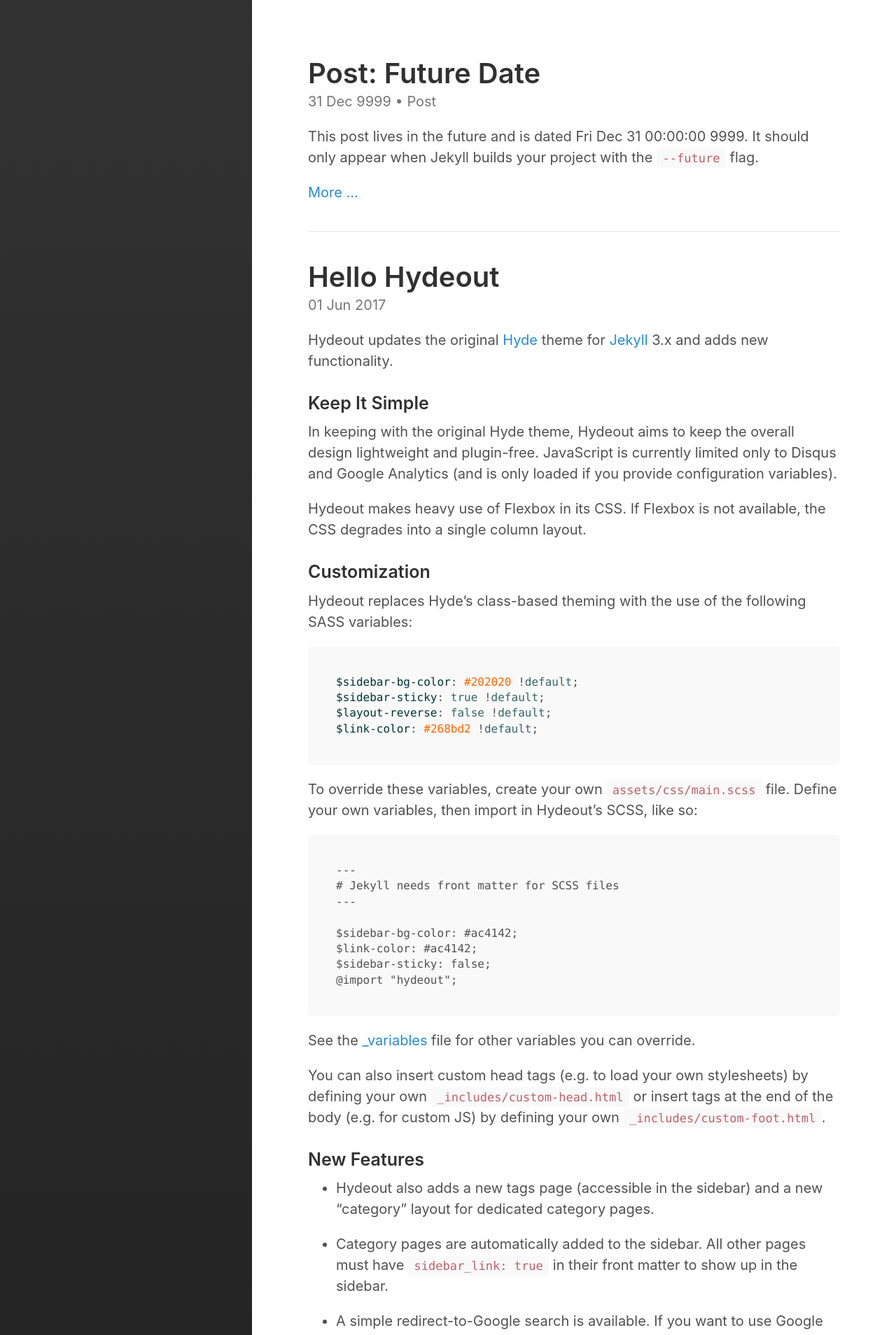
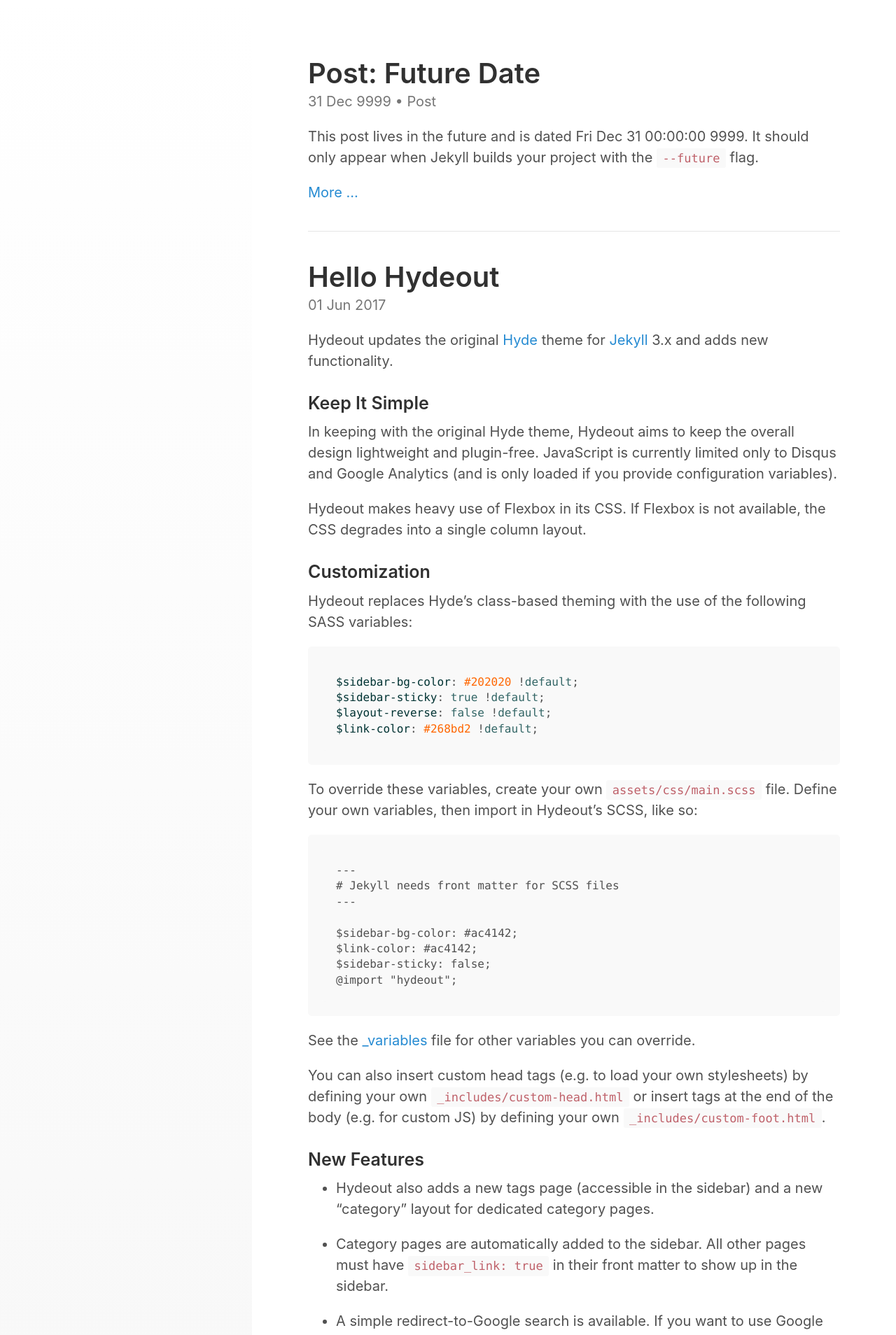
Before and after one commit to calebbrenden/my-site, a Jekyll site: the page built from index.html, in a window 1280 px wide. Shown: the top 1908 px of the page at 70% size. Built offline with Jekyll 4.4.1, drawn with Linux system fonts in a browser that asks for light colours; the list of posts is cut into pages by our own code.

Commit message:
colors
changed colors of sidebar and fonts in variables.scss

```diff
--- a/_sass/hydeout/_variables.scss
+++ b/_sass/hydeout/_variables.scss
@@ -45,7 +45,7 @@
 $code-color: #bf616a !default;
 
 // Hyde theming
-$sidebar-bg-color: #202020 !default;
-$sidebar-title-color: #ffffff !default;
+$sidebar-bg-color: #fff !default;
+$sidebar-title-color: #000 !default;
 $sidebar-sticky: true !default;
 $layout-reverse: false !default;
```
Also changed, not shown: 4 other files.
